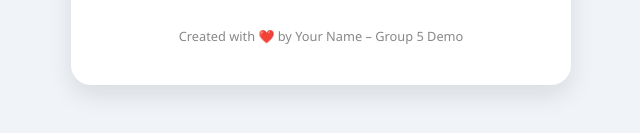
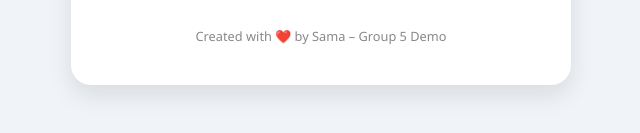
Before and after one commit to Npowergroup5/Moodify, a plain HTML site: page index.html in a window 1280 px wide. Shown: the part 501-634 px from the top of the page, 319-959 px from the left. Drawn offline with Linux system fonts and the light colour scheme.

Commit message:
Update index.html

```diff
--- a/index.html
+++ b/index.html
@@ -21,7 +21,7 @@
   <div id="message"></div>
 
   <footer>
-    Created with ❤️ by Your Name – Group 5 Demo
+    Created with ❤️ by Sama – Group 5 Demo
   </footer>
 </div>
 
```
